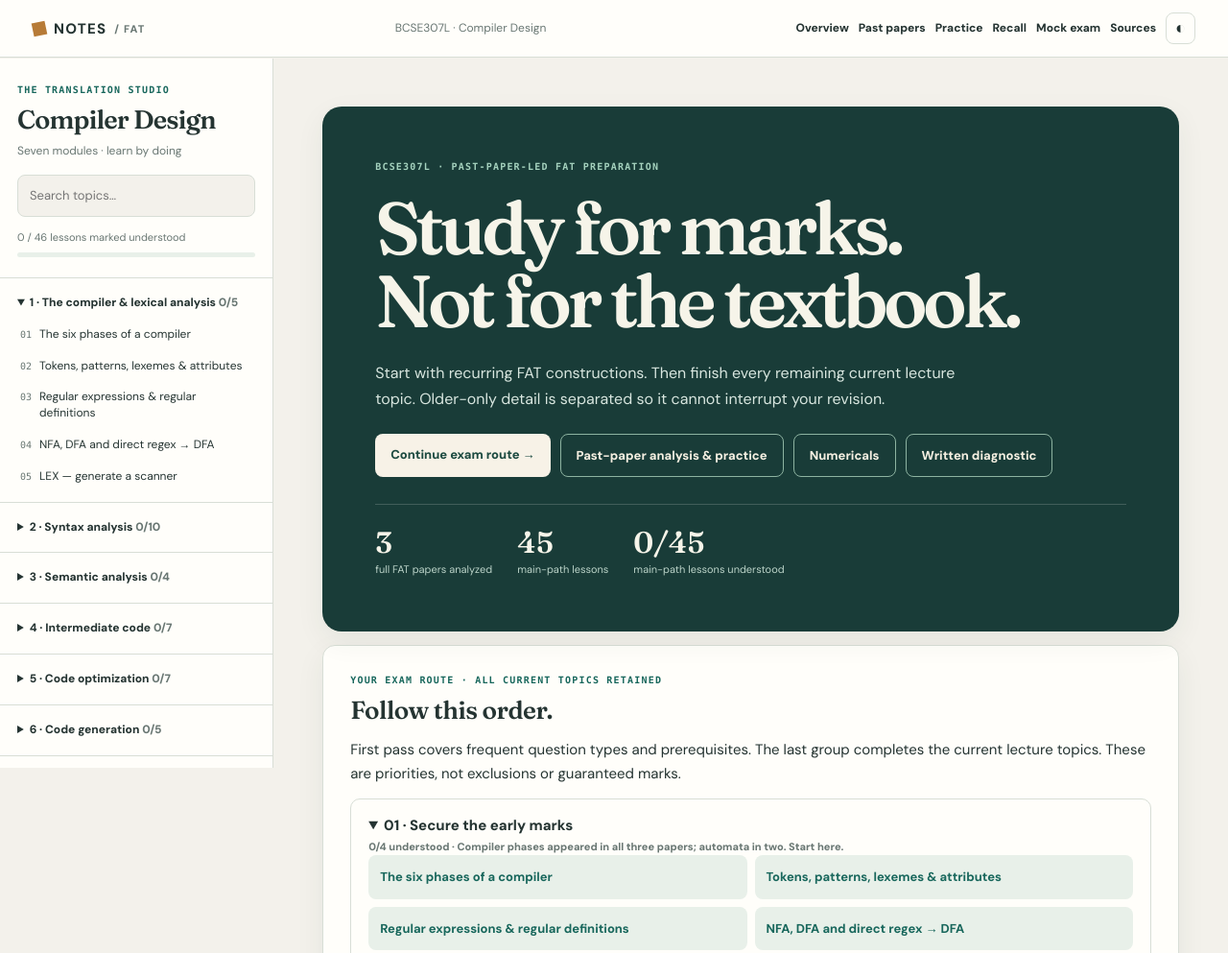
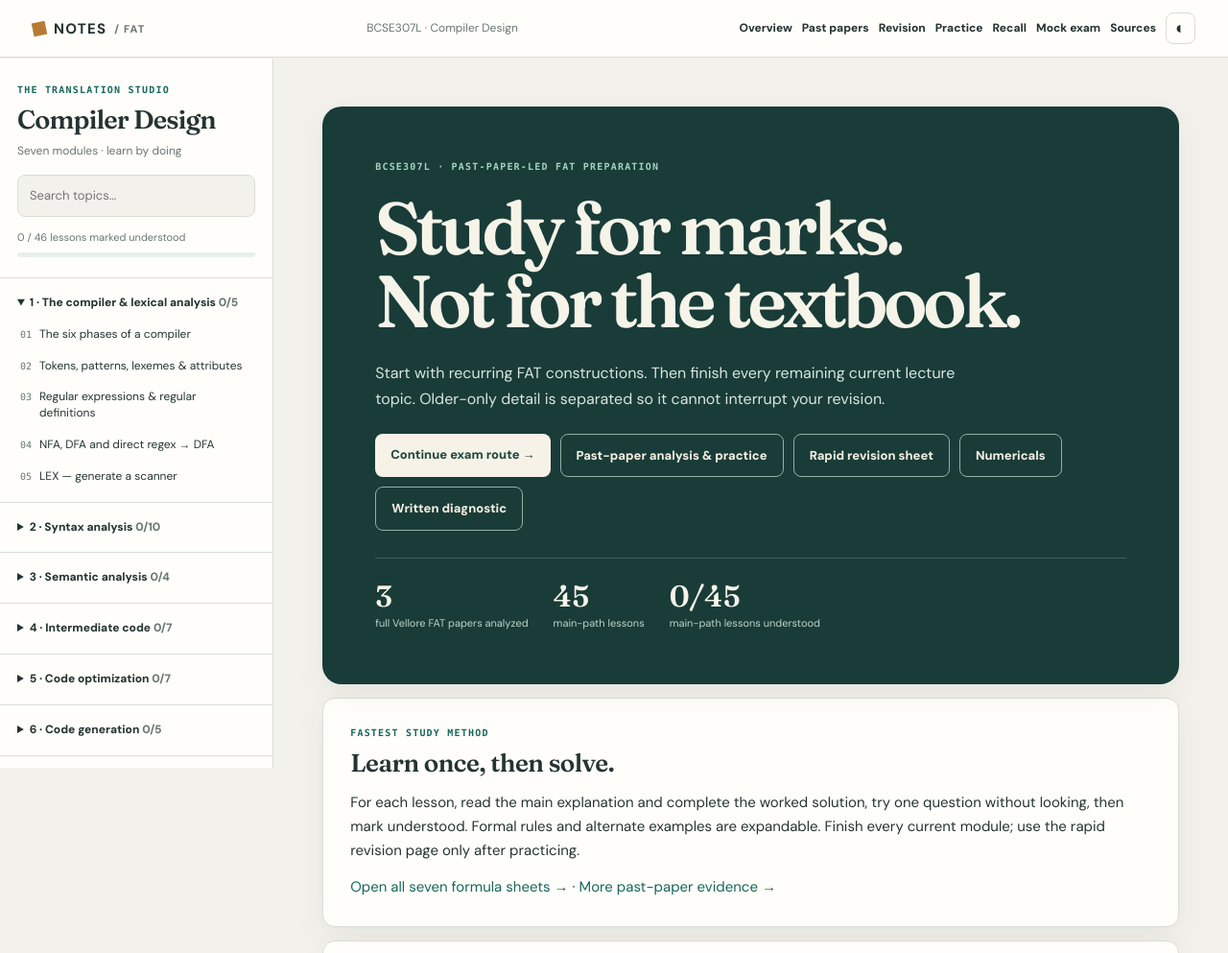
Before and after one commit to Noel-Alex/notes, a plain HTML site: page subjects/compiler-design/fat/index.html in a window 1280 px wide. Shown: the top 993 px of the page at 96% size. Drawn offline with Linux system fonts and the light colour scheme.

Commit message:
Integrate compact exam-first final pass and additional past-paper evidence

```diff
--- a/subjects/compiler-design/fat/index.html
+++ b/subjects/compiler-design/fat/index.html
@@ -1,5 +1,5 @@
 <!doctype html>
-<html lang="en"><head><meta charset="utf-8"><meta name="viewport" content="width=device-width,initial-scale=1"><meta name="theme-color" content="#193c38"><meta name="description" content="BCSE307L Compiler Design FAT: seven modules, interactive parser construction, numerical practice and source-referenced lessons."><title>Compiler Design · The Translation Studio</title><link rel="stylesheet" href="studio.css?v=4"></head>
-<body><a class="skip" href="#main">Skip to content</a><header class="top"><a href="../../../" class="brand"><i></i> NOTES <small> / FAT</small></a><span class="top-sub">BCSE307L · Compiler Design</span><nav><a href="#home">Overview</a><a href="#pyq">Past papers</a><a href="#workbook">Practice</a><a href="#recall">Recall</a><a href="#exam">Mock exam</a><a href="#sources">Sources</a><button id="theme" aria-label="Toggle color theme">◐</button></nav></header>
+<html lang="en"><head><meta charset="utf-8"><meta name="viewport" content="width=device-width,initial-scale=1"><meta name="theme-color" content="#193c38"><meta name="description" content="BCSE307L Compiler Design FAT: seven modules, interactive parser construction, numerical practice and source-referenced lessons."><title>Compiler Design · The Translation Studio</title><link rel="stylesheet" href="studio.css?v=5"></head>
+<body><a class="skip" href="#main">Skip to content</a><header class="top"><a href="../../../" class="brand"><i></i> NOTES <small> / FAT</small></a><span class="top-sub">BCSE307L · Compiler Design</span><nav><a href="#home">Overview</a><a href="#pyq">Past papers</a><a href="#revision">Revision</a><a href="#workbook">Practice</a><a href="#recall">Recall</a><a href="#exam">Mock exam</a><a href="#sources">Sources</a><button id="theme" aria-label="Toggle color theme">◐</button></nav></header>
 <div class="shell"><aside id="sidebar"><div class="side-head"><div class="kicker">THE TRANSLATION STUDIO</div><h2>Compiler Design</h2><p>Seven modules · learn by doing</p><input id="search" placeholder="Search topics…" aria-label="Search lessons"><div id="progress"></div></div><div id="side-nav"></div><a class="side-link" href="../cat2/">Earlier CAT 2 edition ↗</a><a class="side-link" href="../../../fat/">FAT library ↗</a></aside><main id="main" tabindex="-1"></main></div><footer>BCSE307L · A source-referenced study edition · Original practice is marked as such.</footer>
-<script src="course.js?v=2"></script><script src="labs.js?v=1"></script><script src="extras.js?v=2"></script><script src="advanced.js?v=1"></script><script src="tutorials.js?v=1"></script><script src="exam.js?v=1"></script><script src="faculty.js?v=1"></script><script src="pyq.js?v=1"></script><script src="reader.js?v=3"></script><script>if('serviceWorker' in navigator)navigator.serviceWorker.register('../../../sw.js').catch(()=>{});</script></body></html>
+<script src="course.js?v=2"></script><script src="labs.js?v=2"></script><script src="extras.js?v=2"></script><script src="advanced.js?v=1"></script><script src="tutorials.js?v=1"></script><script src="exam.js?v=1"></script><script src="faculty.js?v=1"></script><script src="pyq.js?v=1"></script><script src="final-pass.js?v=1"></script><script src="reader.js?v=4"></script><script>if('serviceWorker' in navigator)navigator.serviceWorker.register('../../../sw.js').catch(()=>{});</script></body></html>
```
